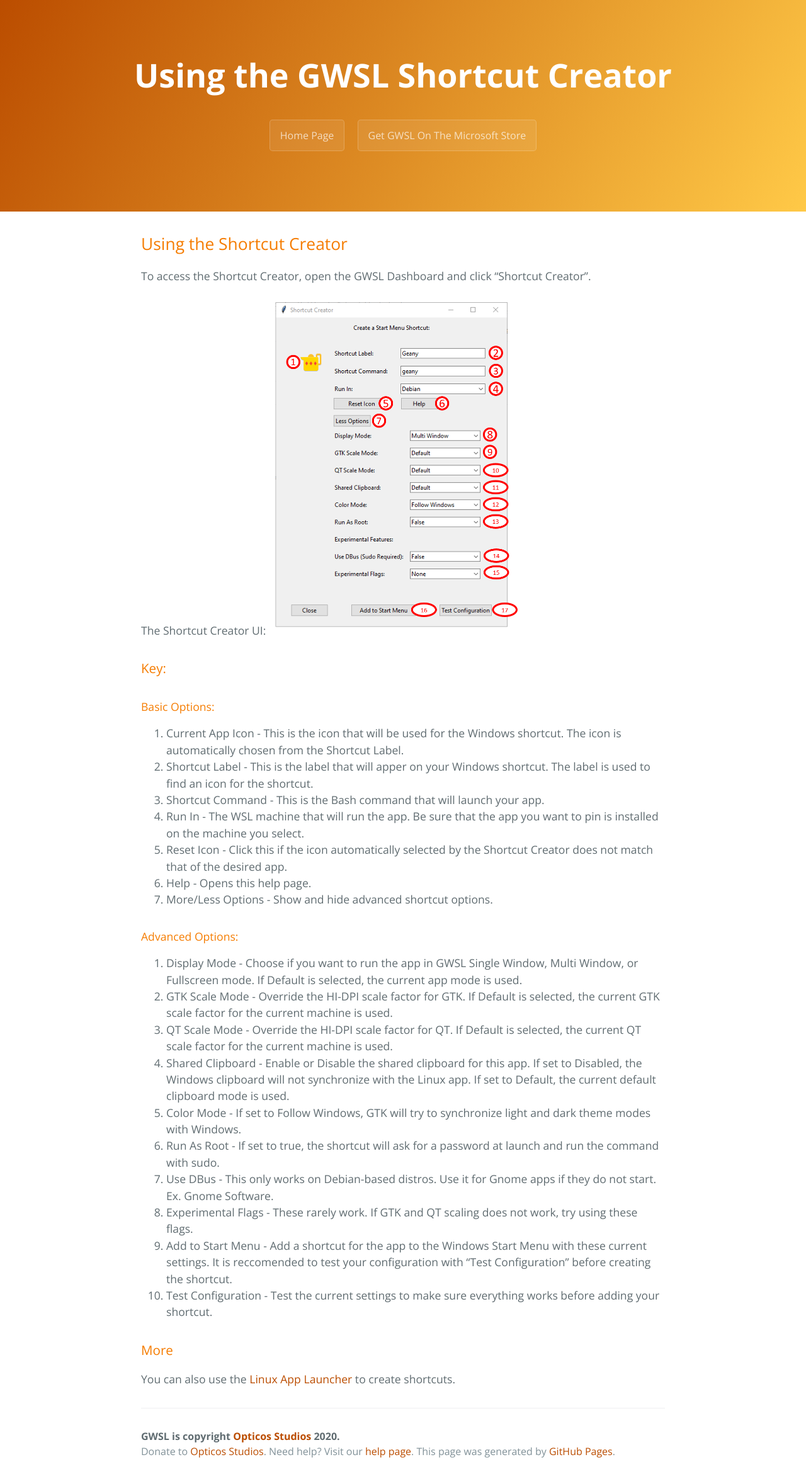
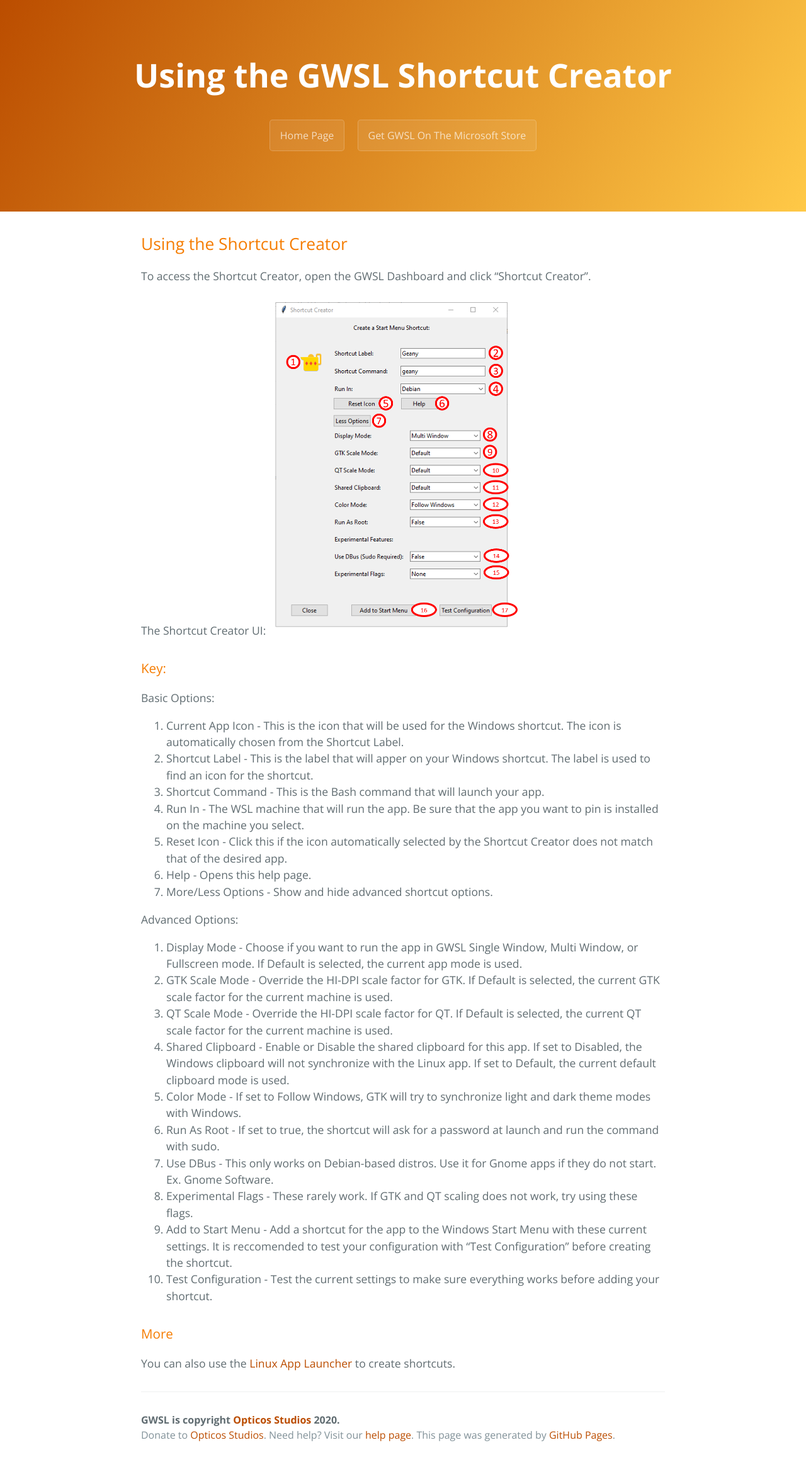
Before and after one commit to Opticos/gwsl, a Jekyll site: the page built from tutorials/shortcut.md, in a window 1280 px wide. Shown: the whole page at 63% size. Built offline with Jekyll 4.4.1, drawn with Linux system fonts in a browser that asks for light colours; the repository's description, which GitHub fills in, is left out; after the commit the page ends 2323 px from its top, so only the background shows below that.

```diff
--- a/tutorials/shortcut.md
+++ b/tutorials/shortcut.md
@@ -12,7 +12,7 @@ The Shortcut Creator UI:
 
 ### Key:
 
-#### Basic Options:
+Basic Options:
 1.  Current App Icon - This is the icon that will be used for the Windows shortcut. The icon is automatically chosen from the Shortcut Label.
 2.  Shortcut Label - This is the label that will apper on your Windows shortcut. The label is used to find an icon for the shortcut.
 3.  Shortcut Command - This is the Bash command that will launch your app.
@@ -21,7 +21,7 @@ The Shortcut Creator UI:
 6.  Help - Opens this help page.
 7.  More/Less Options - Show and hide advanced shortcut options.
 
-#### Advanced Options:
+Advanced Options:
 8.  Display Mode - Choose if you want to run the app in GWSL Single Window, Multi Window, or Fullscreen mode. If Default is selected, the current app mode is used.
 9.  GTK Scale Mode - Override the HI-DPI scale factor for GTK. If Default is selected, the current GTK scale factor for the current machine is used.
 10.  QT Scale Mode - Override the HI-DPI scale factor for QT. If Default is selected, the current QT scale factor for the current machine is used.
```
